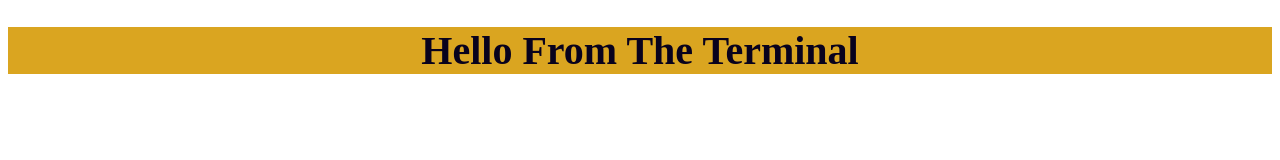
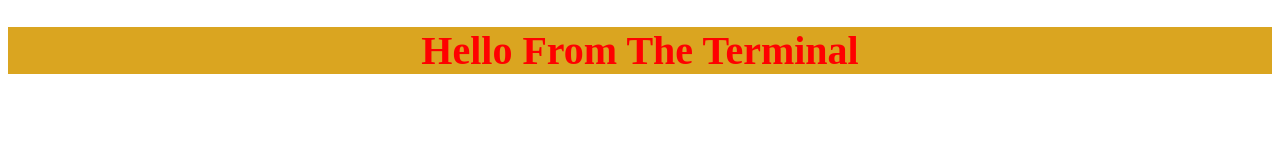
Before and after one commit to The-Debuggers904/repo-for-test, a plain HTML site: page index.html in a window 1280 px wide. Drawn offline with Linux system fonts and the light colour scheme.

Commit message:
changing the h1 color to red

```diff
--- a/style.css
+++ b/style.css
@@ -1,6 +1,6 @@
 h1 {
   background-color: goldenrod;
-  color: rgb(8, 2, 29);
+  color: red;
   text-align: center;
   font-size: 40px;
 }
```
